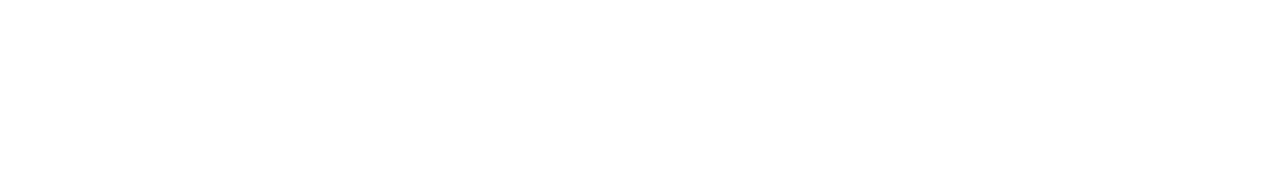
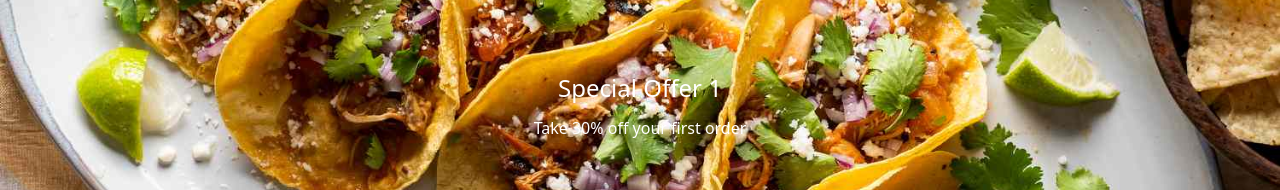
Before and after one commit to mukutchowdhury/Food-Finder-Front-End, a React (Vite) app: page /restaurant/1 in a window 1280 px wide. Shown: the part 876-1066 px from the top of the page. Before the commit the page ends 800 px from the top, so only its background shows below. Built offline with nearby package versions, Linux system fonts and the light colour scheme; no server answers.

Commit message:
created deals component for rest page

```diff
--- /dev/null
+++ b/src/Components/Deal.jsx
@@ -0,0 +1,23 @@
+import React from 'react';
+import PropTypes from 'prop-types';
+
+const Deals = ({ imageUrl, altText, title, description }) => {
+  return (
+    <div className="deals-container">
+      <img src={imageUrl} alt={altText} className="deals-image" />
+      <div className="deals-overlay">
+        <h3 className="deals-title">{title}</h3>
+        <p className="deals-description">{description}</p>
+      </div>
+    </div>
+  );
+};
+
+Deals.propTypes = {
+  imageUrl: PropTypes.string.isRequired,
+  altText: PropTypes.string.isRequired,
+  title: PropTypes.string.isRequired,
+  description: PropTypes.string.isRequired,
+};
+
+export default Deals;
--- a/src/styling/restStyle.css
+++ b/src/styling/restStyle.css
@@ -111,3 +111,33 @@
 .rest-button:hover {
     background-color: orange;
 }
+
+
+.deals-container {
+    position: relative;
+    margin-bottom: 20px;
+}
+
+.deals-image {
+    width: 100%;
+    height: auto;
+    display: block;
+}
+
+.deals-overlay {
+    position: absolute;
+    top: 50%;
+    left: 50%;
+    transform: translate(-50%, -50%);
+    text-align: center;
+    color: #fff;
+}
+
+.deals-title {
+    font-size: 1.5rem;
+    margin-bottom: 10px;
+}
+
+    .deals-description {
+    font-size: 1rem;
+}
--- a/src/views/restaurantView.jsx
+++ b/src/views/restaurantView.jsx
@@ -1,9 +1,11 @@
+import Button from "../Components/Button";
+import Deals from "../Components/Deal";
+import ProfileIcon from "../Components/ProfileIcon";
 import React from "react";
-import Button from "../Components/Button";
-import SearchBar from "../Components/SearchBar";
-import ProfileIcon from "../Components/ProfileIcon";
 import RestaurantInfo from "../Components/RestaurantInfo";
 import RestaurantImage from "../Components/RestaurantImage";
+import SearchBar from "../Components/SearchBar";
+import Taco from '../assets/Terrific-tacos.jpeg'
 import '../styling/restStyle.css';
 
 function RestaurantView() {
@@ -15,9 +17,24 @@
       };
 
       const imageData = {
-        imageUrl: 'src/assets/Terrific-tacos.jpeg',
+        imageUrl: Taco,
         altText: 'Restaurant Image',
       };
+
+    const dealsData = [
+      {
+        imageUrl: Taco,
+        altText: 'Deal 1',
+        title: 'Special Offer 1',
+        description: 'Take 30% off your first order',
+      },
+      {
+        imageUrl: Taco,
+        altText: 'Deal 2',
+        title: 'Discounted Menu',
+        description: 'Buy one taco get one free',
+      },
+    ];
 
   return (
     <div className="app">
@@ -41,6 +58,17 @@
             <Button to="/menus" text="Menus" />
             <Button to="/reservation" text="Reserve a Table" />
           </div>
+          <div className="deals-container">
+            {dealsData.map((deal, index) => (
+              <Deals
+                key={index}
+                imageUrl={deal.imageUrl}
+                altText={deal.altText}
+                title={deal.title}
+                description={deal.description}
+              />
+            ))}
+      </div>
     </div>
   );
 }
```
